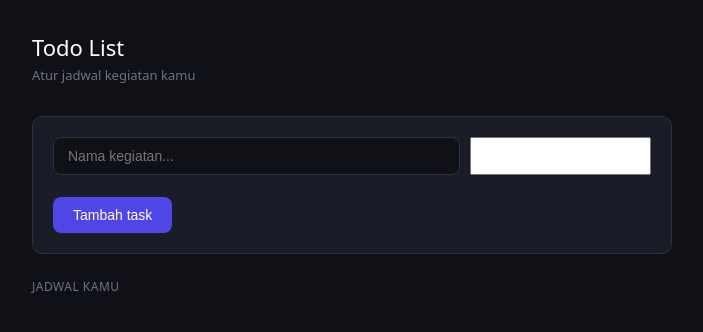
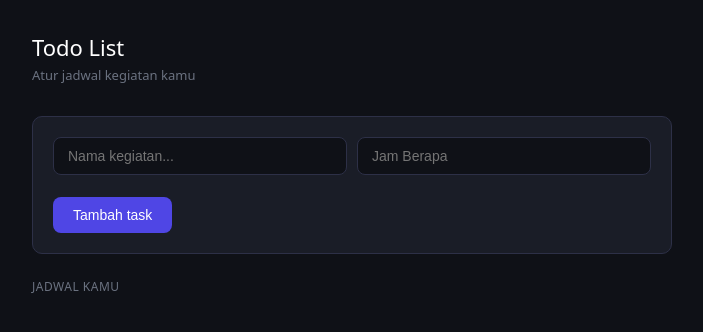
Before and after one commit to cycwag/to-do-app, a Flask app: page / in a window 1280 px wide. Shown: the top 332 px of the page, without its empty margins (288-991 px from the left). Run offline with Flask 3, Linux system fonts and the light colour scheme; data that the repository does not hold is empty.

Commit message:
mempercantik

```diff
--- a/templates/index.html
+++ b/templates/index.html
@@ -13,7 +13,7 @@
     .header p { color: #6b7280; font-size: 13px; margin-top: 4px; }
     .form-wrap { background: #1a1d27; border: 0.5px solid #2d3047; border-radius: 10px; padding: 1.25rem; margin-bottom: 1.5rem; display: flex; flex-direction: column; gap: 10px; }
     .form-row { display: flex; gap: 10px; }
-    input[type="text"], input[type="datetime-local"] { flex: 1; background: #0f1117; border: 0.5px solid #2d3047; border-radius: 8px; padding: 10px 14px; color: #e5e7eb; font-size: 14px; outline: none; color-scheme: dark; }
+    input[type="text"], input[type="time-local"] { flex: 1; background: #0f1117; border: 0.5px solid #2d3047; border-radius: 8px; padding: 10px 14px; color: #e5e7eb; font-size: 14px; outline: none; color-scheme: dark; }
     input:focus { border-color: #4f46e5; }
     .btn-add { background: #4f46e5; color: #fff; border: none; border-radius: 8px; padding: 10px 20px; font-size: 14px; cursor: pointer; font-weight: 500; }
     .btn-add:hover { background: #4338ca; }
@@ -38,7 +38,7 @@
       <form action="/add" method="POST">
         <div class="form-row">
           <input type="text" name="task" placeholder="Nama kegiatan..." required>
-          <input type="time-local" name="jadwal" required>
+          <input type="time-local" name="jadwal" placeholder="Jam Berapa" required>
         </div>
         <br>
         <button type="submit" class="btn-add">Tambah task</button>
```
